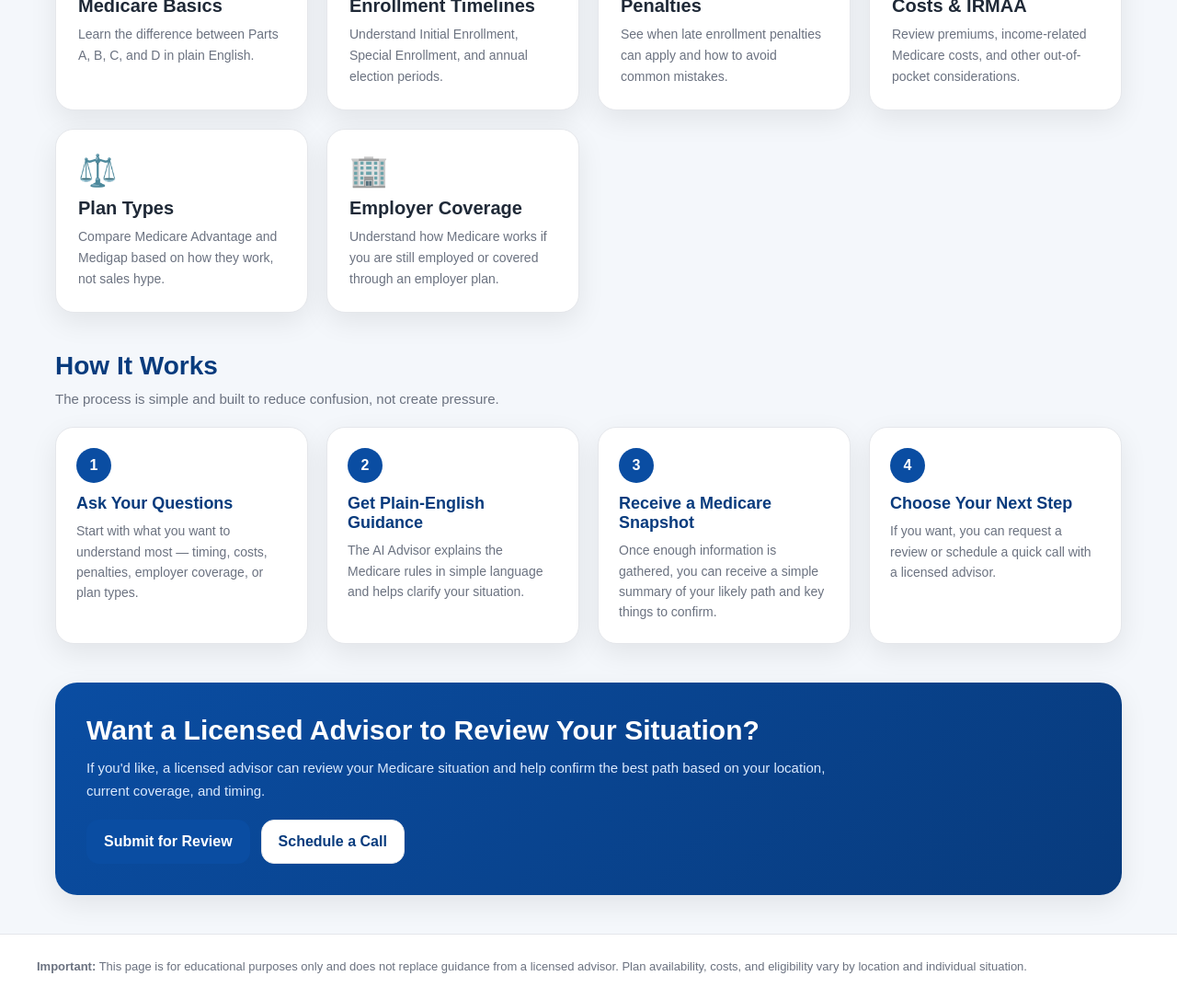
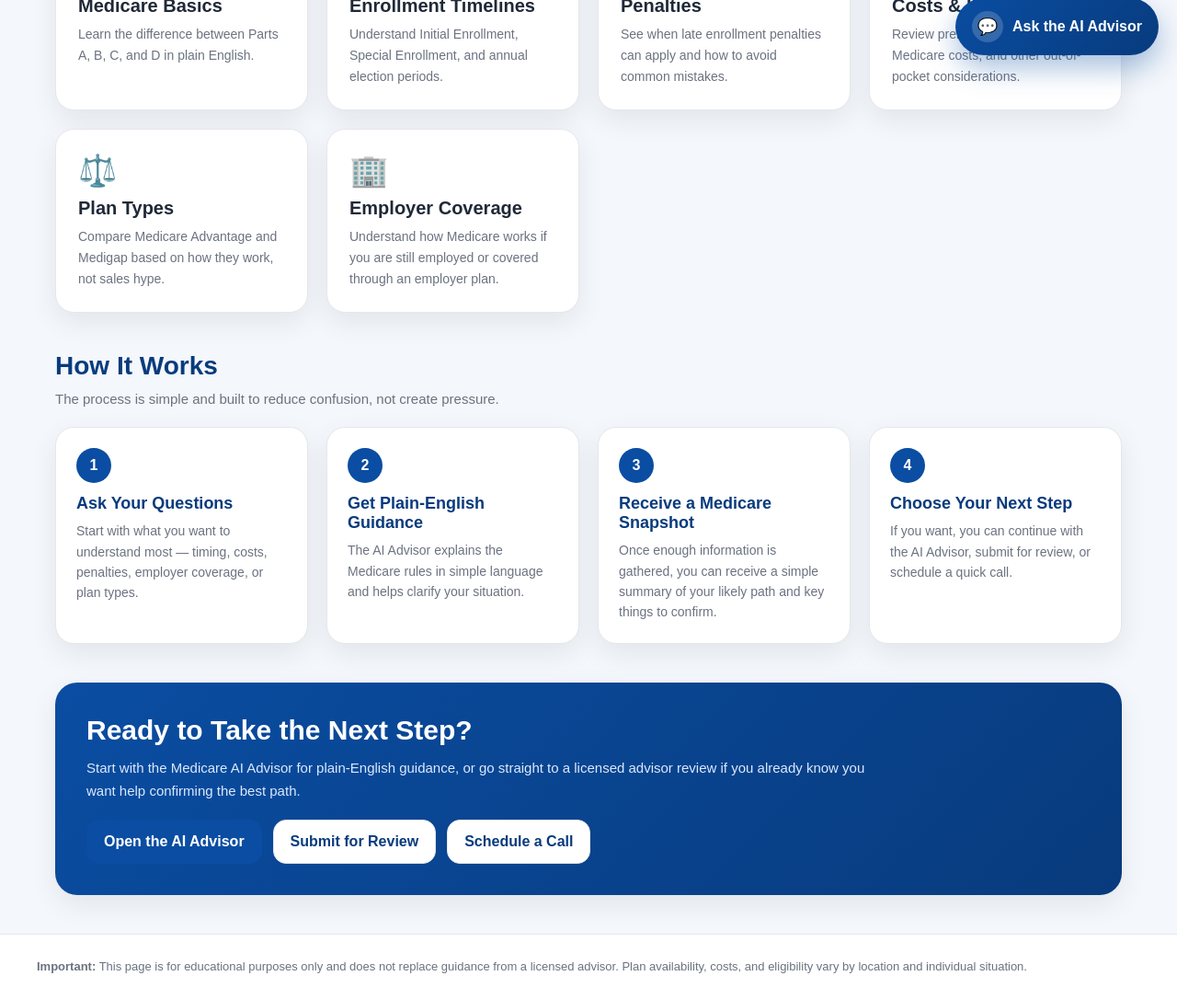
Before and after one commit to BrDeross/medi-solutions-ai-advisor, a plain HTML site: page index.html in a window 1280 px wide. Shown: the part 720-1806 px from the top of the page at 92% size. Drawn offline with Linux system fonts and the light colour scheme.

Commit message:
Update index.html

```diff
--- a/index.html
+++ b/index.html
@@ -331,6 +331,40 @@
       line-height:1.7;
     }
 
+    .chat-bubble{
+      position:fixed;
+      right:20px;
+      bottom:20px;
+      z-index:200;
+      background:linear-gradient(135deg,var(--primary),var(--primary-dark));
+      color:#fff;
+      text-decoration:none;
+      border-radius:999px;
+      padding:14px 18px;
+      font-weight:700;
+      box-shadow:0 14px 30px rgba(10,77,162,0.35);
+      display:flex;
+      align-items:center;
+      gap:10px;
+      transition:0.2s ease;
+    }
+
+    .chat-bubble:hover{
+      transform:translateY(-3px);
+      box-shadow:0 20px 36px rgba(10,77,162,0.42);
+    }
+
+    .chat-bubble .bubble-icon{
+      width:34px;
+      height:34px;
+      border-radius:999px;
+      background:rgba(255,255,255,0.18);
+      display:flex;
+      align-items:center;
+      justify-content:center;
+      font-size:18px;
+    }
+
     @media (max-width: 900px){
       .hero-box{grid-template-columns:1fr}
       .hero-copy h2{font-size:30px}
@@ -341,6 +375,12 @@
       .brand-text h1{font-size:20px}
       .nav{width:100%}
       .hero-box{padding:24px}
+      .chat-bubble{
+        right:14px;
+        bottom:14px;
+        padding:12px 14px;
+        font-size:14px;
+      }
     }
   </style>
 </head>
@@ -378,7 +418,8 @@
         </p>
 
         <div class="button-row">
-          <a class="btn btn-primary" href="https://form.jotform.com/260643918176060" target="_blank" rel="noopener noreferrer">Request a Medicare Review</a>
+          <a class="btn btn-primary" href="https://chatgpt.com/g/g-69aa01af277881919b3b00642d8263d8-medicare-ai-advisor" target="_blank" rel="noopener noreferrer">Start the AI Advisor</a>
+          <a class="btn btn-secondary" href="https://form.jotform.com/260643918176060" target="_blank" rel="noopener noreferrer">Request a Medicare Review</a>
           <a class="btn btn-secondary" href="https://scheduler.zoom.us/brian-deross/medicare-review" target="_blank" rel="noopener noreferrer">Schedule a Call</a>
         </div>
       </div>
@@ -473,21 +514,22 @@
       <div class="step">
         <div class="step-number">4</div>
         <h4>Choose Your Next Step</h4>
-        <p>If you want, you can request a review or schedule a quick call with a licensed advisor.</p>
+        <p>If you want, you can continue with the AI Advisor, submit for review, or schedule a quick call.</p>
       </div>
     </div>
   </div>
 
   <div class="section" id="next-step">
     <div class="cta">
-      <h3>Want a Licensed Advisor to Review Your Situation?</h3>
+      <h3>Ready to Take the Next Step?</h3>
       <p>
-        If you'd like, a licensed advisor can review your Medicare situation and help confirm the best path
-        based on your location, current coverage, and timing.
+        Start with the Medicare AI Advisor for plain-English guidance, or go straight to a licensed advisor review
+        if you already know you want help confirming the best path.
       </p>
 
       <div class="button-row">
-        <a class="btn btn-primary" href="https://form.jotform.com/260643918176060" target="_blank" rel="noopener noreferrer">Submit for Review</a>
+        <a class="btn btn-primary" href="https://chatgpt.com/g/g-69aa01af277881919b3b00642d8263d8-medicare-ai-advisor" target="_blank" rel="noopener noreferrer">Open the AI Advisor</a>
+        <a class="btn btn-secondary" href="https://form.jotform.com/260643918176060" target="_blank" rel="noopener noreferrer">Submit for Review</a>
         <a class="btn btn-secondary" href="https://scheduler.zoom.us/brian-deross/medicare-review" target="_blank" rel="noopener noreferrer">Schedule a Call</a>
       </div>
     </div>
@@ -500,5 +542,10 @@
     </div>
   </div>
 
+  <a class="chat-bubble" href="https://chatgpt.com/g/g-69aa01af277881919b3b00642d8263d8-medicare-ai-advisor" target="_blank" rel="noopener noreferrer">
+    <span class="bubble-icon">💬</span>
+    <span>Ask the AI Advisor</span>
+  </a>
+
 </body>
 </html>
```
